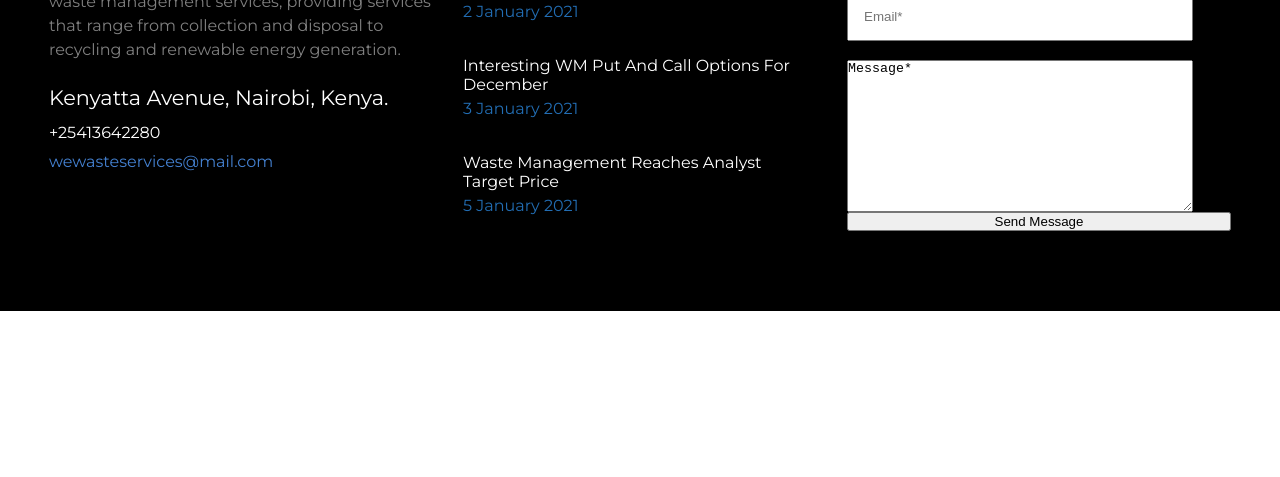
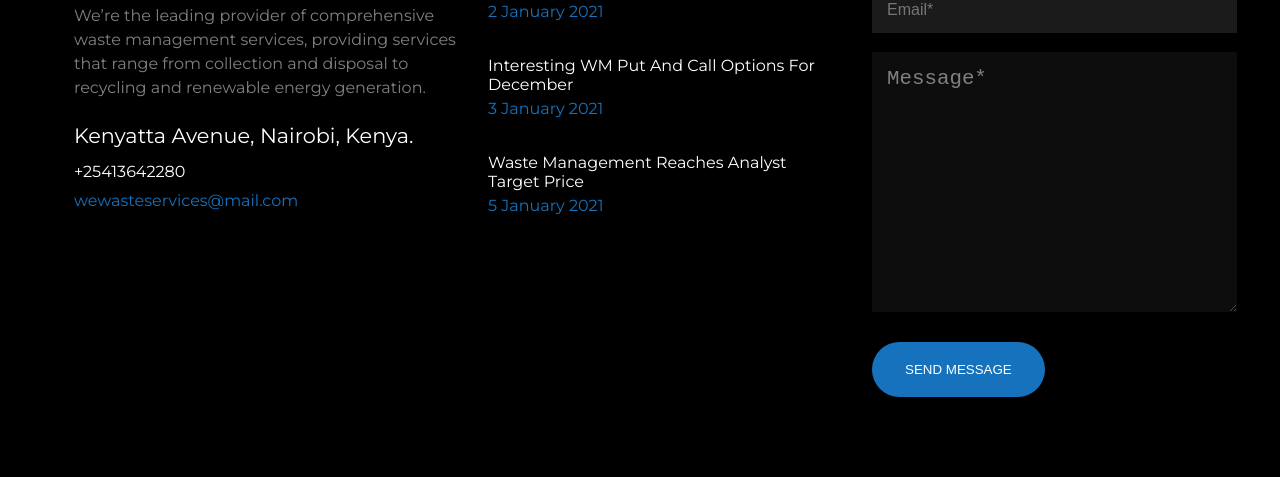
Before and after one commit to Trend20/WE-WASTE, a plain HTML site: page index.html in a window 1280 px wide. Shown: the part 6083-6560 px from the top of the page. Before the commit the page ends 6394 px from the top, so only its background shows below. Drawn offline with Linux system fonts and the light colour scheme.

Commit message:
working on the footer

```diff
--- a/css/style.css
+++ b/css/style.css
@@ -584,10 +584,11 @@ nav ul li a{
     align-items: flex-start;
     width: 30%;
     margin-right: 30px;
+    margin-left: 50px;
 }
 
 .summary img{
-    width: 20%;
+    width: 30%;
     display: flex;
 }
 
@@ -616,7 +617,7 @@ nav ul li a{
 }
 
 #email{
-    color: rgb(68, 129, 209);
+    color: #1772bd;
 }
 
 .recent-news{
@@ -643,7 +644,7 @@ nav ul li a{
 }
 
 .date{
-    color: rgb(34, 109, 179);
+    color: #1772bd;
 }
 
 #form{
@@ -662,7 +663,7 @@ nav ul li a{
 .form-group{
     display: flex;
     flex-direction: column;
-    width: 90%;
+    width: 95%;
     margin-top: 20px;
 }
 
@@ -670,4 +671,37 @@ nav ul li a{
     display: flex;
     padding: 15px;
     margin-top: -10px;
+    outline: none;
+    border: none;
+    background: #1b1b1b;
 }
+
+
+.form-group input::placeholder{
+    font-weight: 500;
+    font-size: 1rem;
+}
+
+#message{
+    display: flex;
+    padding: 15px;
+    background: #1b1b1b;
+    outline: none;
+    border: none;
+    opacity: 0.5;
+    font-size: 1.3rem;
+    color: #fff;
+}
+
+#form button{
+    margin-top: 30px;
+    width: 45%;
+    font-weight: 500;
+    text-transform: uppercase;
+    color: #fff;
+    background: #1772bd;
+    padding: 20px;
+    outline: none;
+    border: none;
+    border-radius: 50px;
+}
```
